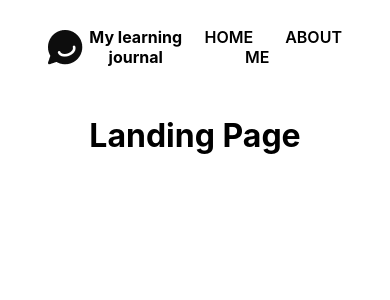
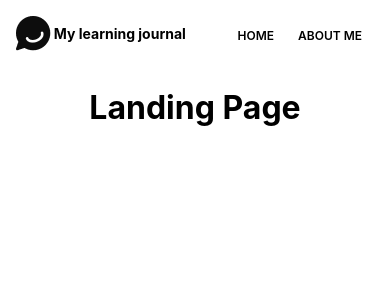
Before and after one commit to ThomasR1997/learning-journal, a React (Create React App) app: page / in a window 390 px wide. Shown: the top 300 px of the page. Built offline with nearby package versions, Linux system fonts and the light colour scheme.

Commit message:
feat/ responsive navbar

```diff
--- a/src/components/Navbar.js
+++ b/src/components/Navbar.js
@@ -11,7 +11,7 @@ export const Navbar = () => {
       <StyledNav>
         <FlexBox>
           <img src={logo} alt="logo" />
-          <StyledLink alt to="/landing-page">
+          <StyledLink alt="true" to="/landing-page">
             My learning journal
           </StyledLink>
         </FlexBox>
--- a/src/components/StyledComponents.js
+++ b/src/components/StyledComponents.js
@@ -8,14 +8,32 @@ export const StyledNav = styled.div`
   align-items: center;
 
   padding: 1.5em 3em;
+
+  @media only screen and (max-width: 600px) {
+    padding: 1.5em 2em;
+  }
+
+  @media only screen and (max-width: 420px) {
+    padding: 1em;
+  }
 `;
 
 // Styling for NavLink
 export const StyledLink = styled(NavLink)`
   color: black;
   text-decoration: none;
+
   margin: ${(props) => (props.alt ? "0.2em" : "1em")};
   font-weight: ${(props) => (props.alt ? "700" : "600")};
+  font-size: ${(props) => (props.alt ? "20px" : "16px")};
+
+  @media only screen and (max-width: 600px) {
+    font-size: ${(props) => (props.alt ? "14px" : "12px")};
+  }
+
+  @media only screen and (max-width: 367px) {
+    font-size: ${(props) => (props.alt ? "12px" : "11px")};
+  }
 `;
 
 // Utility div for placement
```
